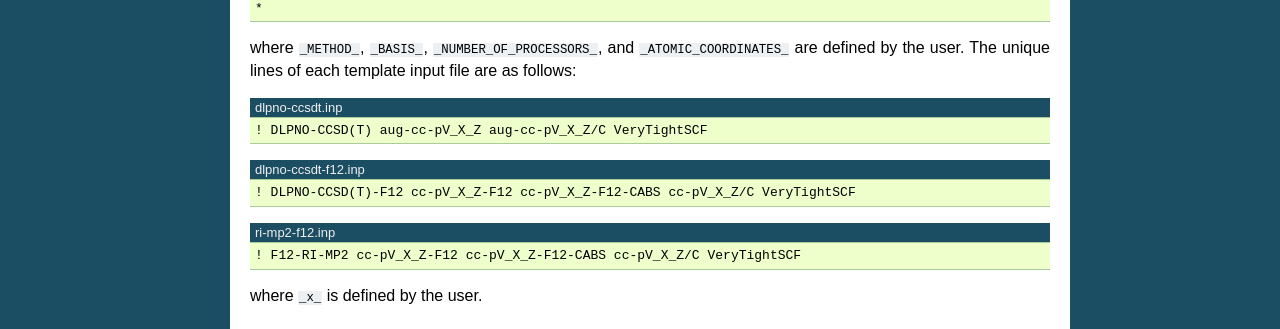
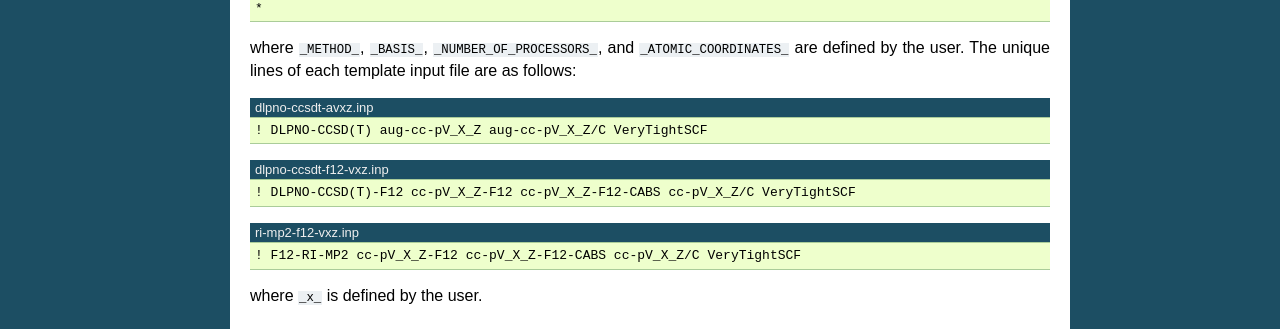
Before and after one commit to todbadrakh/aerosols, a Sphinx documentation site: the page built from docs/electronic-structure.rst, in a window 1280 px wide. Shown: the part 1658-1987 px from the top of the page. Built offline with Sphinx 7.4.7, drawn with Linux system fonts in a browser that asks for light colours.

Commit message:
added .inp templates

```diff
--- a/docs/electronic-structure.rst
+++ b/docs/electronic-structure.rst
@@ -104,17 +104,17 @@ where ``_METHOD_``, ``_BASIS_``, ``_NUMBER_OF_PROCESSORS_``, and ``_ATOMIC_COORD
 the user. The unique lines of each template input file are as follows:
 
 .. code-block:: none
-   :caption: dlpno-ccsdt.inp
+   :caption: dlpno-ccsdt-avxz.inp
 
    ! DLPNO-CCSD(T) aug-cc-pV_X_Z aug-cc-pV_X_Z/C VeryTightSCF
 
 .. code-block:: none
-   :caption: dlpno-ccsdt-f12.inp
+   :caption: dlpno-ccsdt-f12-vxz.inp
 
    ! DLPNO-CCSD(T)-F12 cc-pV_X_Z-F12 cc-pV_X_Z-F12-CABS cc-pV_X_Z/C VeryTightSCF
 
 .. code-block:: none
-   :caption: ri-mp2-f12.inp
+   :caption: ri-mp2-f12-vxz.inp
 
    ! F12-RI-MP2 cc-pV_X_Z-F12 cc-pV_X_Z-F12-CABS cc-pV_X_Z/C VeryTightSCF
 
```
Also changed, not shown: 1 other file.
